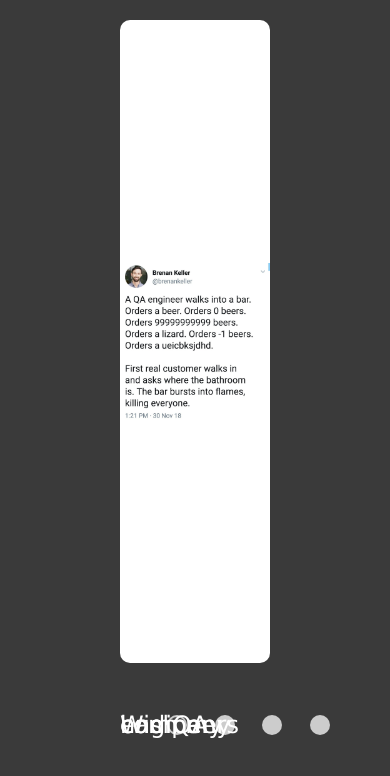
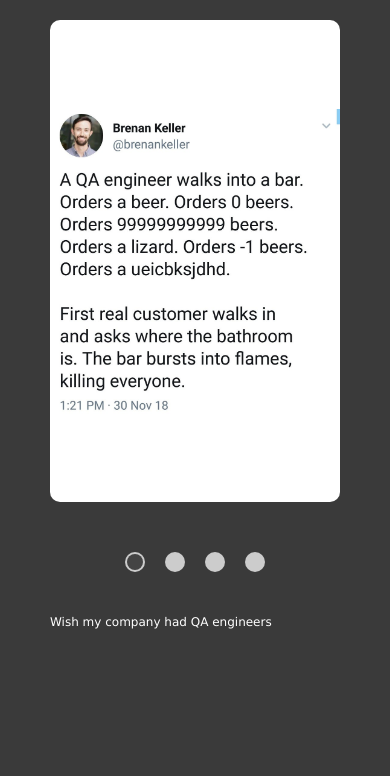
Before and after one commit to Arantiryo/cssMemSlider, a plain HTML site: page cssMemSlider/index.html in a window 390 px wide. Drawn offline with Linux system fonts and the light colour scheme.

Commit message:
feat: add mobile support

```diff
--- a/cssMemSlider/css/style.css
+++ b/cssMemSlider/css/style.css
@@ -122,9 +122,23 @@ body {
   }
 }
 
-@media screen and (max-width: 900px) {
+/* TODO create pull request and submit task */
+
+@media screen and (max-width: 768px) {
   #slides {
-     max-width: calc(100% - 140px);
-     margin: 0 auto;
+     height: 60%;
+  }
+  #bullets {
+    float: none;
+    display: flex;
+    justify-content: center;
+  }
+  #slide1:checked ~ #slides .slide_1::before,
+  #slide2:checked ~ #slides .slide_2::before,
+  #slide3:checked ~ #slides .slide_3::before,
+  #slide4:checked ~ #slides .slide_4::before {
+    bottom: -120px;
+    font-size: 12px;
+    white-space: pre-wrap;
   }
 }
```
